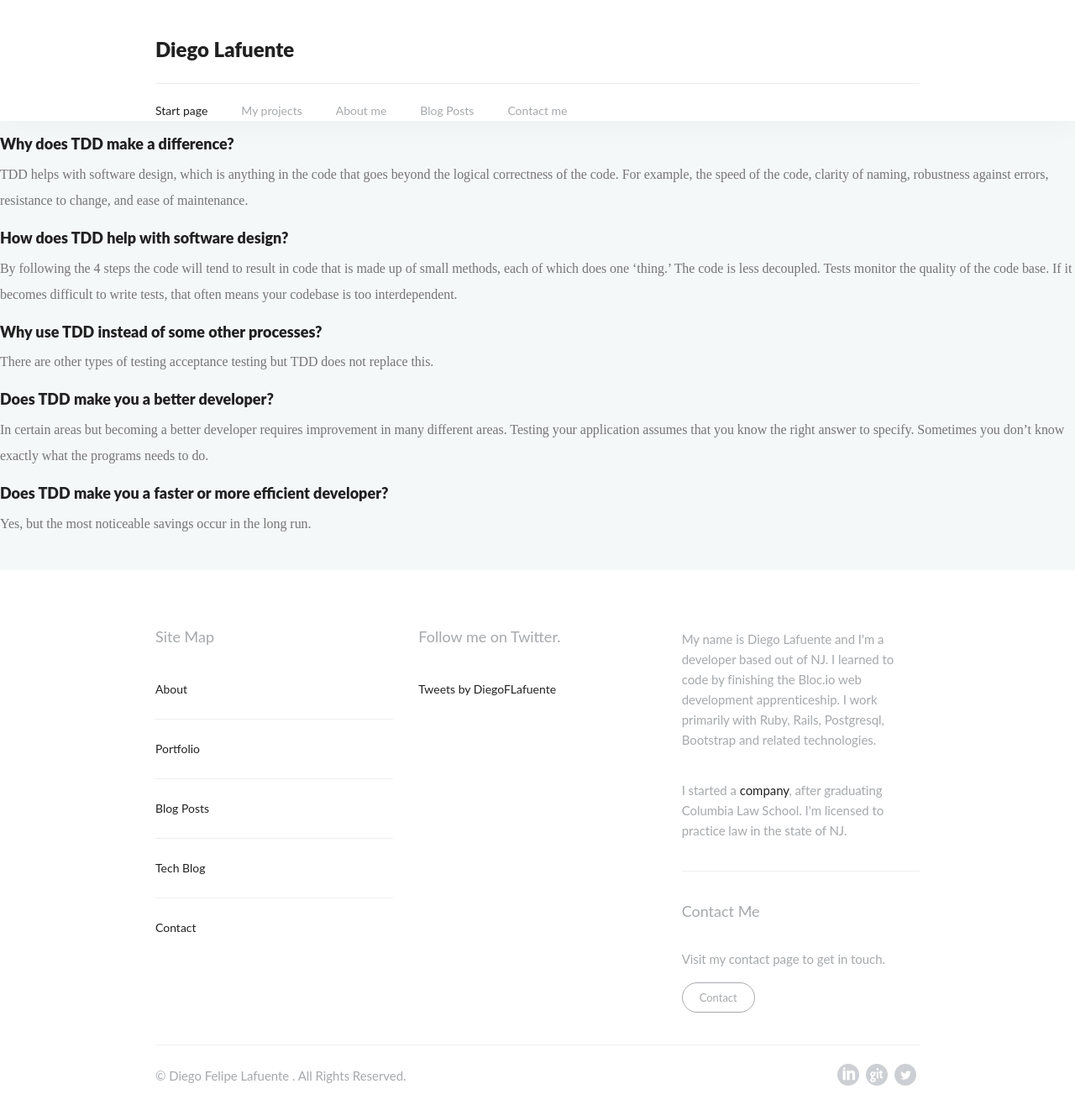
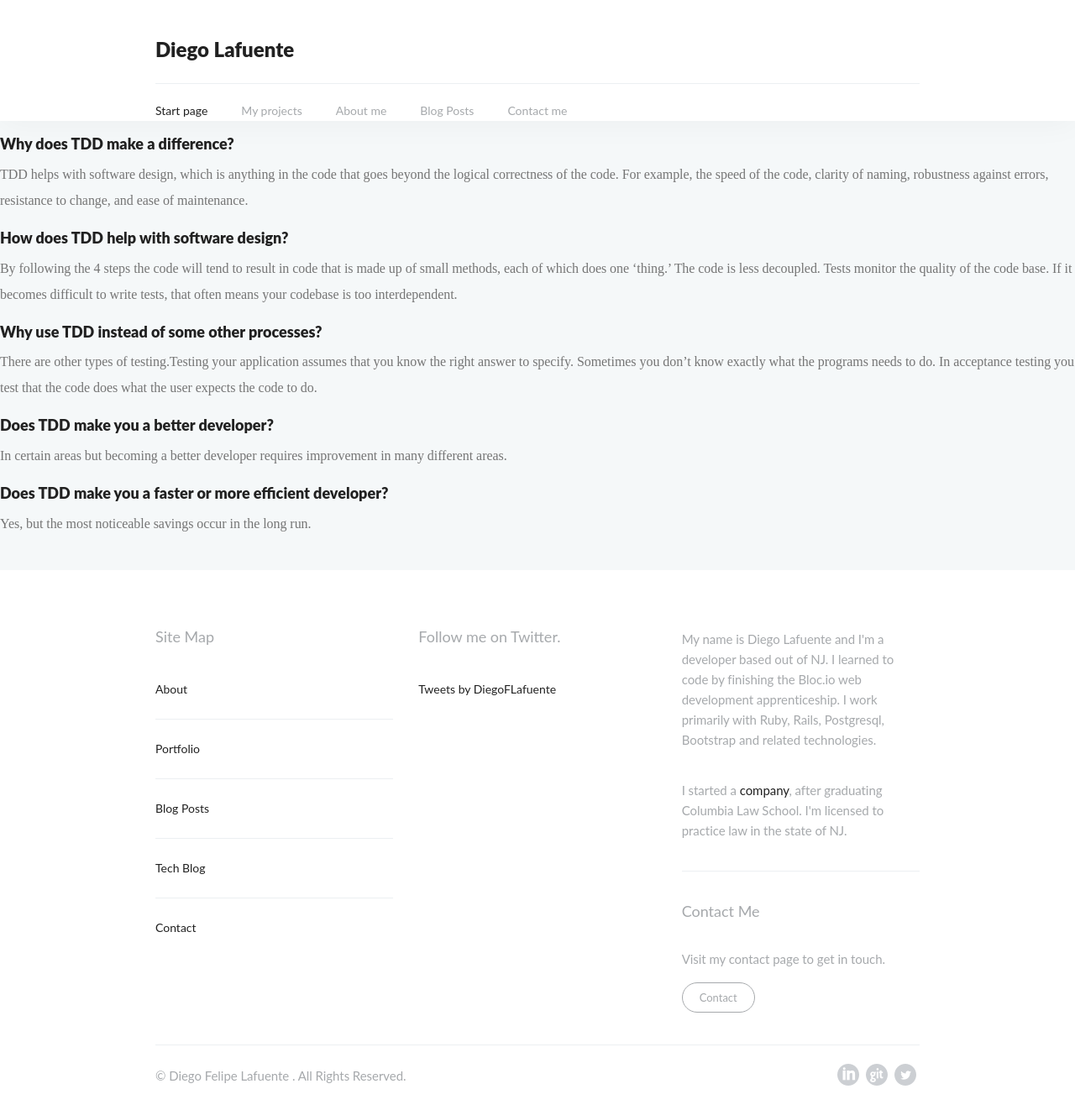
Before and after one commit to dlaf88/dlaf88.github.io, a Jekyll site: the page built from _posts/2019-06-08-first-notes-on-tdd.md, in a window 1280 px wide and 1322 px high. Shown: the whole window at 84% size. Built offline with Jekyll 4.4.1, drawn with Linux system fonts in a browser that asks for light colours; nearby versions of some CDN libraries; our own code applies the rules of GitHub Pages for plain Markdown files; library files that are not in the unit come from our copies; a script that is not in the unit is left out; comment, search, counter and statistics services are not loaded.

Commit message:
Update 2019-06-08-first-notes-on-tdd.md

```diff
--- a/_posts/2019-06-08-first-notes-on-tdd.md
+++ b/_posts/2019-06-08-first-notes-on-tdd.md
@@ -12,10 +12,10 @@ TDD helps with software design, which is anything in the code that goes beyond t
 By following the 4 steps the code will tend to result in code that is made up of small methods, each of which does one 'thing.' The code is less decoupled. Tests monitor the quality of the code base. If it becomes difficult to write tests, that often means your codebase is too interdependent.
 
 ### Why use TDD instead of some other processes?
-There are other types of testing acceptance testing but TDD does not replace this.
+There are other types of testing.Testing your application assumes that you know the right answer to specify. Sometimes you don't know exactly what the programs needs to do. In acceptance testing you test that the code does what the user expects the code to do.
 
 ### Does TDD make you a better developer?
-In certain areas but becoming a better developer requires improvement in many different areas. Testing your application assumes that you know the right answer to specify. Sometimes you don't know exactly what the programs needs to do.
+In certain areas but becoming a better developer requires improvement in many different areas.
 
 ### Does TDD make you a faster or more efficient developer?
 Yes, but the most noticeable savings occur in the long run.
```
